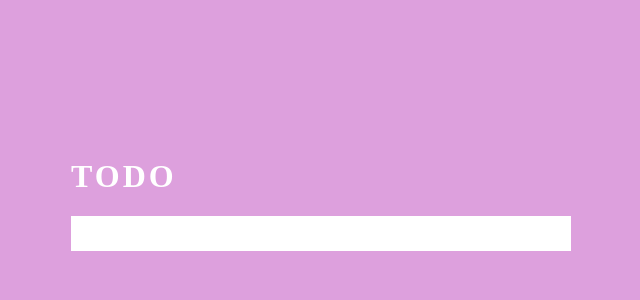
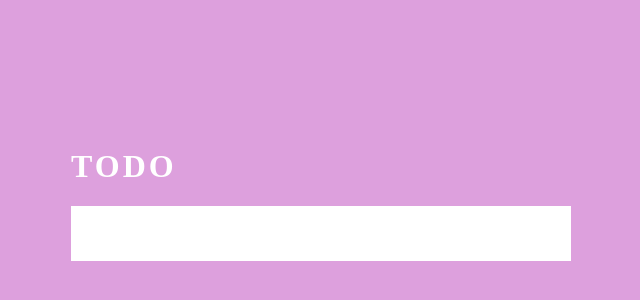
Before and after one commit to ariannalillie/FEM-todo-app, a React (Create React App) app: page / in a window 1280 px wide. Shown: the part 196-496 px from the top of the page, without its empty margins (319-959 px from the left). Built offline with nearby package versions, Linux system fonts and the light colour scheme.

Commit message:
add checkboxes to todos

```diff
--- a/src/App.css
+++ b/src/App.css
@@ -23,7 +23,6 @@ body {
   height: 50px;
   display: flex;
   align-items: center;
-  justify-content: center;
   padding: 5px 0;
   border-bottom: 1px solid rgb(196, 196, 196);
 }
@@ -31,7 +30,7 @@ body {
 .input {
   background-color: white;
   width: 100%;
-  padding: 10px 0;
+  padding: 20px 0;
   border: none;
   margin-bottom: 20px;
 }
--- a/src/App.js
+++ b/src/App.js
@@ -15,12 +15,19 @@ function App() {
     <div>
       <h1 className="header">TODO</h1>
       <div className="todo-list-container">
-        <input className="input" type="text" onKeyDown={(e) => handleKeyDown(e)} />
+        <input
+          className="input"
+          type="text"
+          onKeyDown={(e) => handleKeyDown(e)}
+        />
         {todos.map((todo, idx) => {
           return (
-            <div key={idx} className="list-item">
-              {todo}
-            </div>
+            <>
+              <div key={idx} className="list-item">
+              <input type="checkbox"></input>
+                {todo}
+              </div>
+            </>
           );
         })}
       </div>
```
